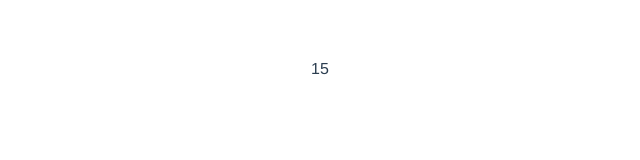
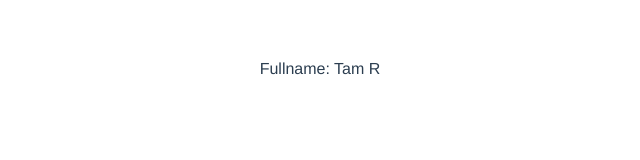
Before and after one commit to atromanczuk/Vue3, a Vue app in the folder options/: page / in a window 1280 px wide. Shown: the top 160 px of the page, without its empty margins (320-960 px from the left). Built offline with nearby package versions, Linux system fonts and the light colour scheme.

Commit message:
inicio: computed

```diff
--- a/options/src/components/Home.vue
+++ b/options/src/components/Home.vue
@@ -1,29 +1,21 @@
 <template>
-  <div>{{ obj.counter }}</div>
+  <div>Fullname: {{ fullName }}</div>
 </template>
 
 <script>
-import { reactive, watch } from "vue";
+import { ref, computed } from "vue";
 
 export default {
   setup() {
-    // const text = ref("Holis");
-    // const contador = ref(0);
-    const obj = reactive({ counter: 0 });
+    const firstName = ref("Tam");
+    const lastName = ref("R");
 
-    setInterval(() => obj.counter++, 500);
-
-    watch(
-      () => obj.counter, //de esta manera conoce el valor más reciente
-      (valor, anterior) => {
-        console.log(valor, anterior);
-      }
-    );
+    const fullName = computed(() => {
+      return `${firstName.value} ${lastName.value}`;
+    });
 
     return {
-      //   text,
-      //   contador,
-      obj,
+      fullName,
     };
   },
 };
```
